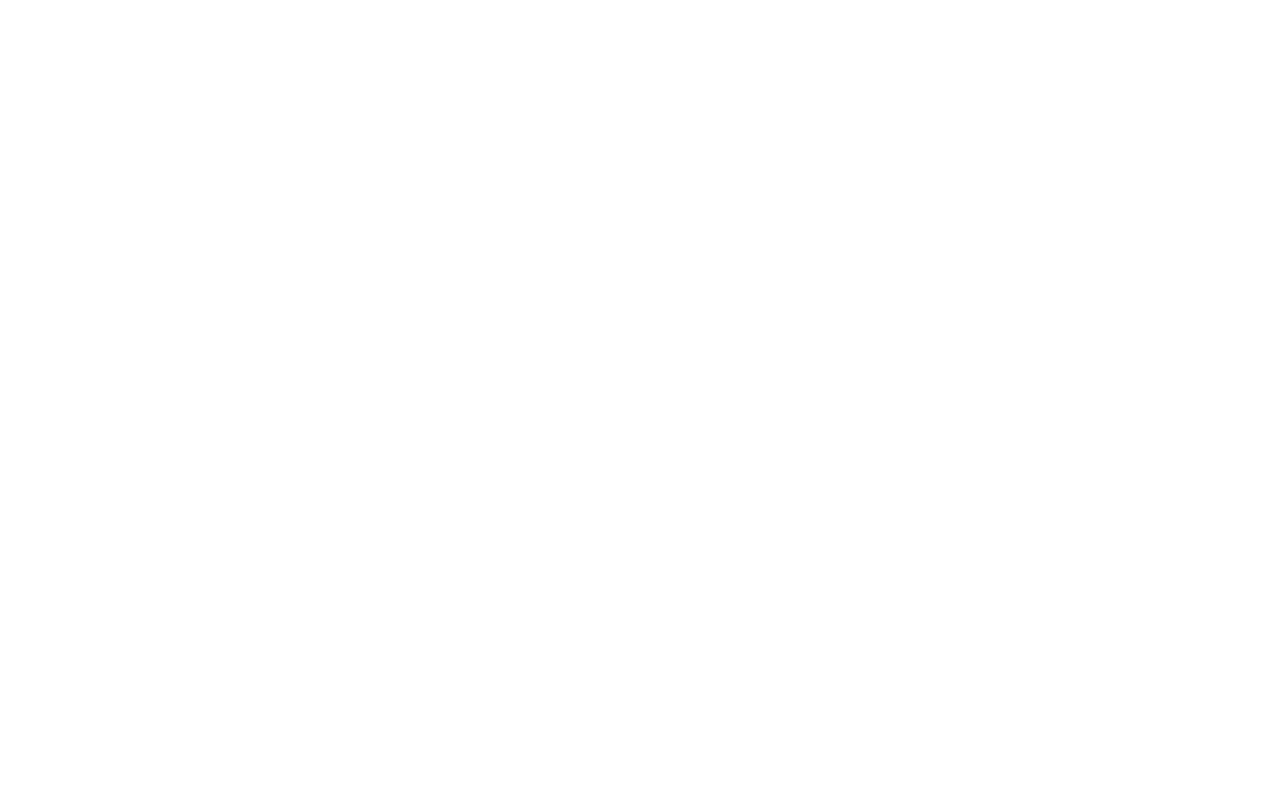
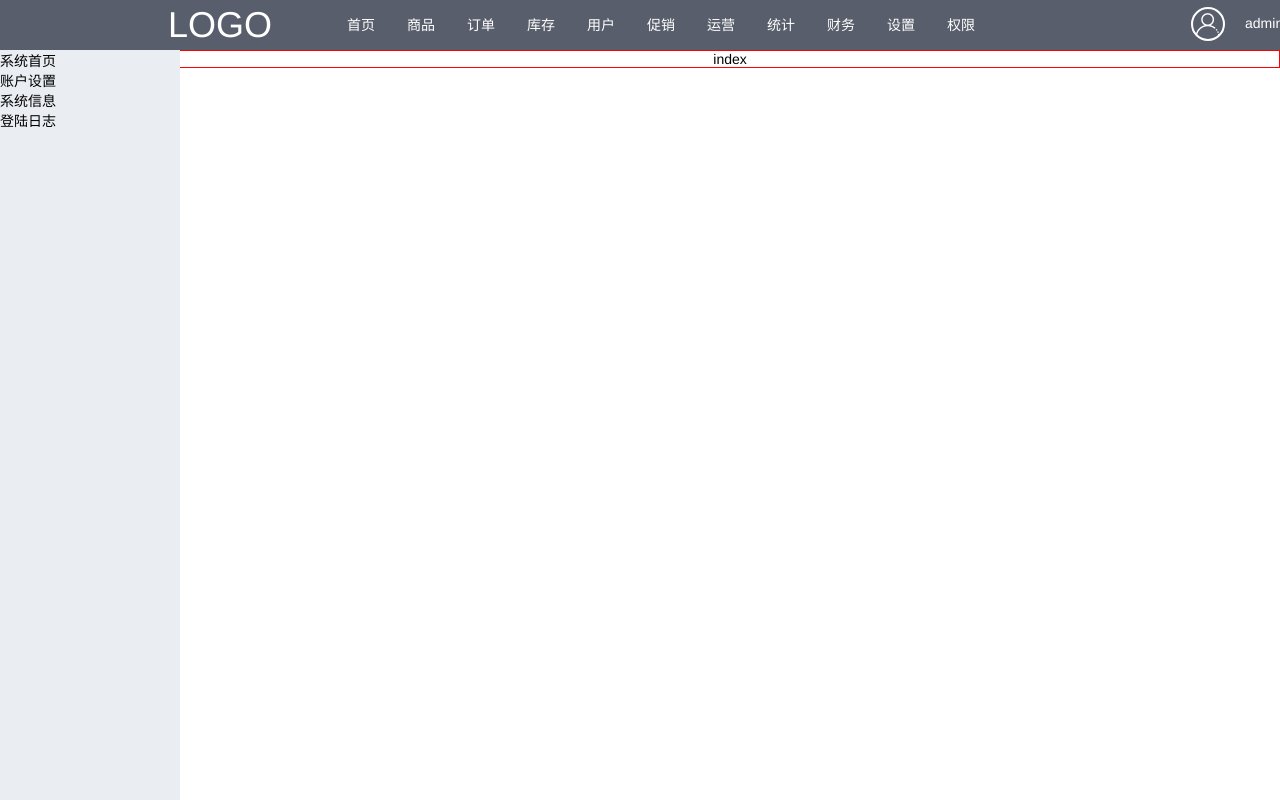
Before and after one commit to cegle/retail-management, a Vue app: page /#/home/homepage in a window 1280 px wide. Built offline with nearby package versions, Linux system fonts and the light colour scheme.

Commit message:
日常更新

```diff
--- a/package.json
+++ b/package.json
@@ -12,7 +12,8 @@
   "dependencies": {
     "element-ui": "^2.4.11",
     "vue": "^2.5.2",
-    "vue-router": "^3.0.1"
+    "vue-router": "^3.0.1",
+    "vuex": "^3.0.1"
   },
   "devDependencies": {
     "autoprefixer": "^7.1.2",
--- /dev/null
+++ b/src/components/Homepage.vue
@@ -0,0 +1,5 @@
+<template>
+    <div class="homepage">index</div>
+</template>
+<script>
+</script>
--- a/src/main.js
+++ b/src/main.js
@@ -4,6 +4,7 @@
 import router from './router'
 import App from './App'
 import './assets/icon/iconfont.css'
+import store from './store'
 
 Vue.use(ElementUI);
 Vue.config.productionTip = false
@@ -11,6 +12,7 @@
 new Vue({
   el: '#app',
   router,
+  store,
   components: {
     App
   },
--- /dev/null
+++ b/src/store/index.js
@@ -0,0 +1,13 @@
+import Vue from 'vue'
+import Vuex from 'vuex'
+
+Vue.use(Vuex)
+
+export default new Vuex.Store({
+    state:{
+        activeNav:''
+    },
+    getters:{},
+    mutations:{},
+    actions:{}
+})
--- a/src/views/Home.vue
+++ b/src/views/Home.vue
@@ -3,7 +3,12 @@
     <header>
       <div class="logo">LOGO</div>
       <div class="nav">
-				<div class="nav-item" v-for="(item,index) in nav" :key="index">{{item.name}}</div>
+        <div
+          @click="getMenu(item.childs)"
+          class="nav-item"
+          v-for="(item,index) in nav"
+          :key="index"
+        >{{item.name}}</div>
       </div>
       <div class="flex-1">
         <div class="user">
@@ -18,8 +23,19 @@
       </div>
     </header>
     <div class="main">
-			<div class="aside"></div>
-			<div class="content"></div>
+      <div class="aside">
+        <div class="title"></div>
+
+        <router-link
+          :to="item.path"
+          tag="li"
+          v-for="(item,index) in menuList"
+          :key="index"
+        >{{item.name}}</router-link>
+      </div>
+      <div class="content">
+        <router-view></router-view>
+      </div>
     </div>
   </div>
 </template>
@@ -29,19 +45,39 @@
   data() {
     return {
       nav: [
-					{ name: "首页", path: "/home" },
-					{ name: "商品", path: "/goods" },
-					{ name: "订单", path: "/orders" },
-					{ name: "库存", path: "/stock" },
-					{ name: "用户", path: "/user" },
-					{ name: "促销", path: "/promo" },
-					{ name: "运营", path: "/business" },
-					{ name: "统计", path: "/tongji" },
-					{ name: "财务", path: "/finance" },
-					{ name: "设置", path: "/sets" },
-					{ name: "权限", path: "/auth" }
+        {
+          name: "首页",
+          childs: [
+            { name: "系统首页", path: "/home/homepage" },
+            { name: "账户设置", path: "/home/acount" },
+            { name: "系统信息", path: "/home/system" },
+            { name: "登陆日志", path: "/home/logs" }
+          ]
+        },
+        { name: "商品", childs: [] },
+        { name: "订单", childs: [] },
+        { name: "库存", childs: [] },
+        { name: "用户", childs: [] },
+        { name: "促销", childs: [] },
+        { name: "运营", childs: [] },
+        { name: "统计", childs: [] },
+        { name: "财务", childs: [] },
+        { name: "设置", childs: [] },
+        { name: "权限", childs: [] }
+      ],
+      menuList: [
+        { name: "系统首页", path: "/home/homepage" },
+        { name: "账户设置", path: "/home/acount" },
+        { name: "系统信息", path: "/home/system" },
+        { name: "登陆日志", path: "/home/logs" }
       ]
     };
+  },
+  methods: {
+    getMenu(arr) {
+      console.log(this.$route);
+      this.menuList = arr;
+    }
   }
 };
 </script>
@@ -116,6 +152,10 @@
     }
   }
 }
+.main {
+  width: 100%;
+  padding-top: 50px;
+  display: flex;
   .aside {
     width: 180px;
     position: absolute;
@@ -123,4 +163,12 @@
     bottom: 0;
     background-color: $aside-bg-color;
   }
+  .content {
+    width: 100%;
+	padding-left: 180px;
+    border: 1px solid red;
+    display: flex;
+    justify-content: center;
+  }
+}
 </style>
```
Also changed, not shown: src/components/Acount.vue (added, +8 -0 lines), src/router/index.js (+7 -1 lines), src/components/Logs.vue (added), src/components/System.vue (added), 1 other file (tests, documents, lock files or other folders). Lines whose indentation alone changed are shown as unchanged.
